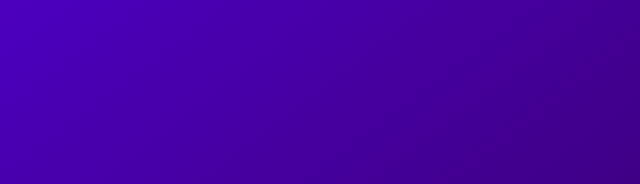
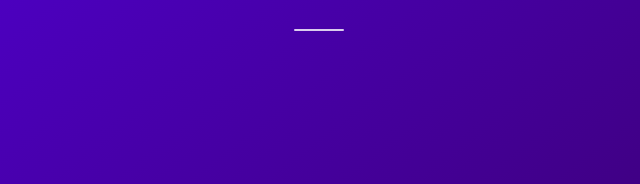
Before and after one commit to JCPlamo/mywebsite, a plain HTML site: page pages/resume.html in a window 1280 px wide. Shown: the part 502-686 px from the top of the page, 321-961 px from the left. Drawn offline with Linux system fonts and the light colour scheme; files whose address does not match are found by name.

Commit message:
Add divider to banner

```diff
--- a/pages/resume.html
+++ b/pages/resume.html
@@ -41,6 +41,7 @@
             </div>
 
             <h1>My Resume:</h1>
+            <div class="banner-divider"></div>
             <p>
 
             </p>
```
